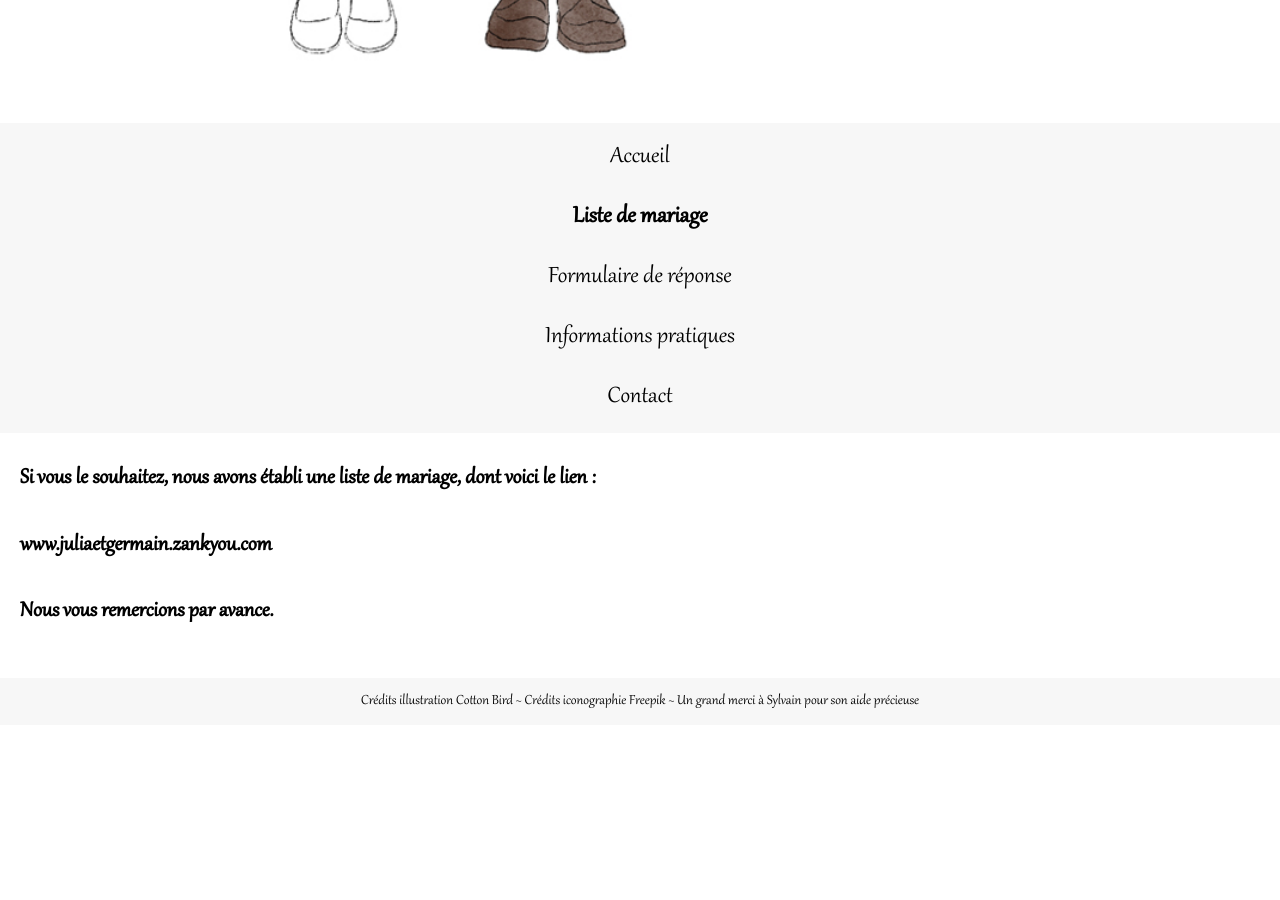
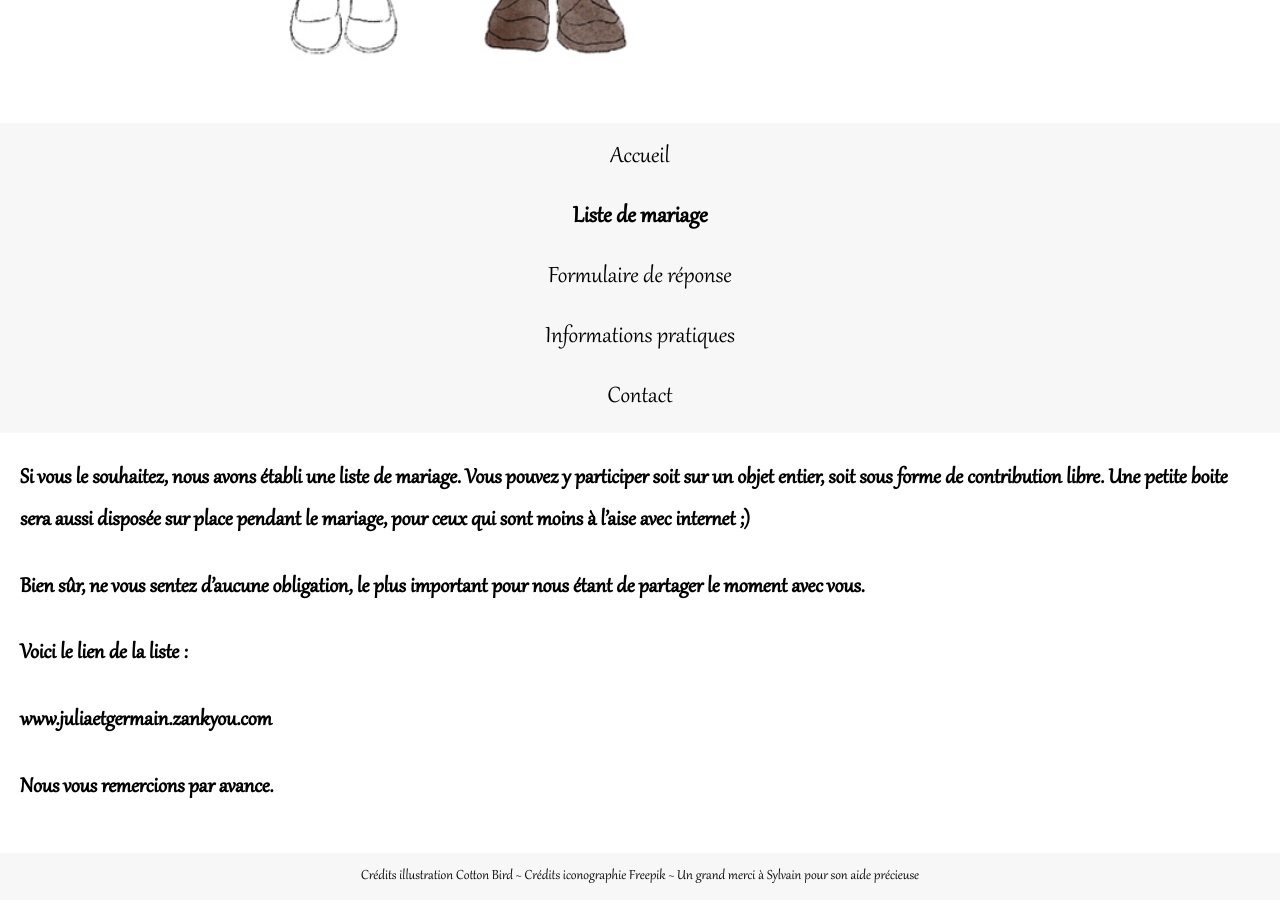
Before and after one commit to Germinal-A/Site-du-Mariage-de-Julia-et-Germain, a Jekyll site: the page built from liste-mariage.md, in a window 1280 px wide and 900 px high, scrolled down 599 px. Built offline with Jekyll 4.4.1, drawn with Linux system fonts in a browser that asks for light colours; before the commit the page ends 1324 px from its top, so only the background shows below that.

Commit message:
Update liste-mariage.md

```diff
--- a/liste-mariage.md
+++ b/liste-mariage.md
@@ -4,9 +4,13 @@
 weight: 2
 ---
 
+Si vous le souhaitez, nous avons établi une liste de mariage. Vous pouvez y participer soit sur un objet entier, soit sous forme de contribution libre. Une petite boite sera aussi disposée sur place pendant le mariage, pour ceux qui sont moins à l'aise avec internet ;)
 
-Si vous le souhaitez, nous avons établi une liste de mariage, dont voici le lien :
+Bien sûr, ne vous sentez d'aucune obligation, le plus important pour nous étant de partager le moment avec vous.
+
+Voici le lien de la liste :
 
 [www.juliaetgermain.zankyou.com](https://juliaetgermain.zankyou.com/)
 
+
 Nous vous remercions par avance.
```
